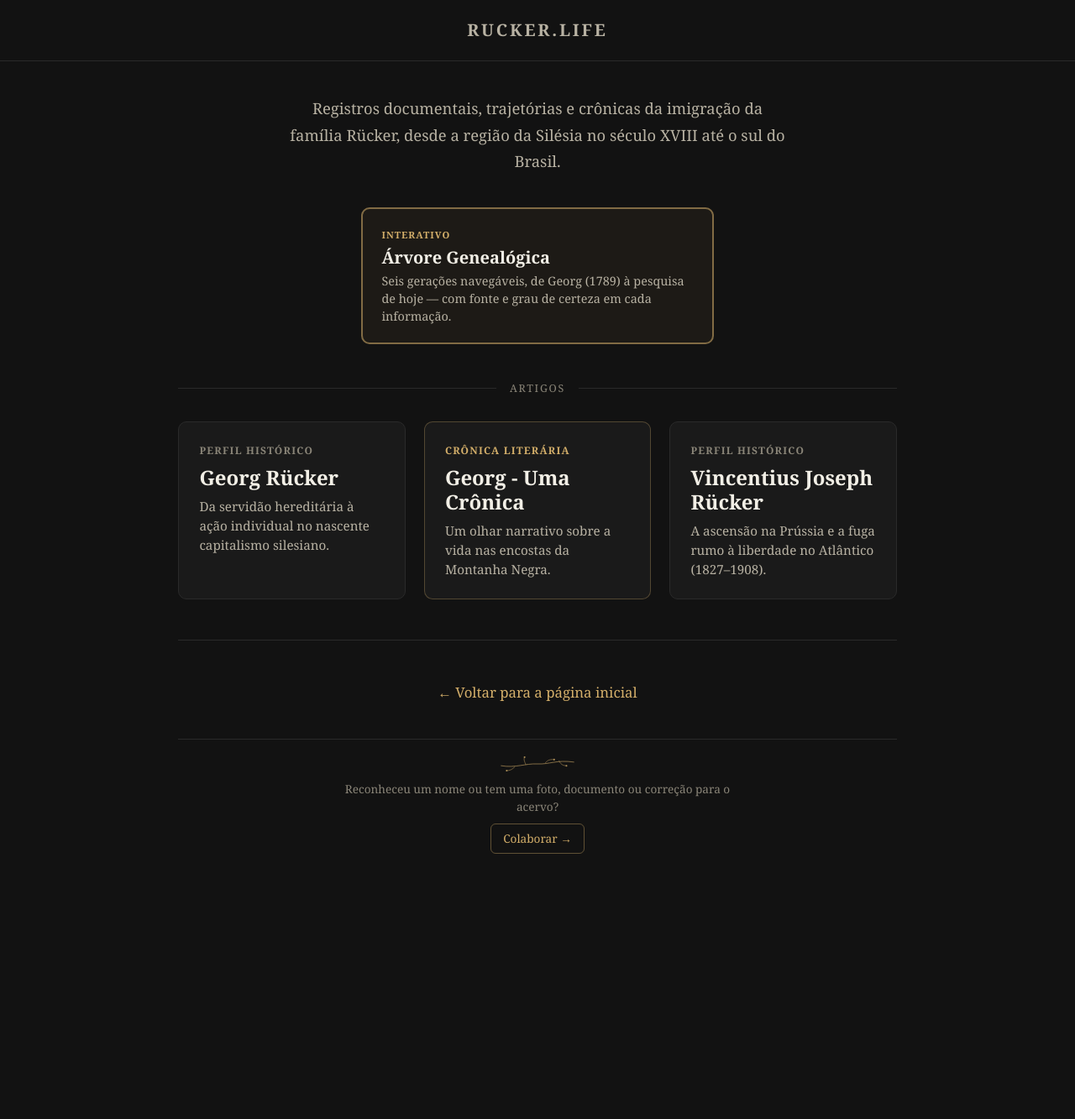
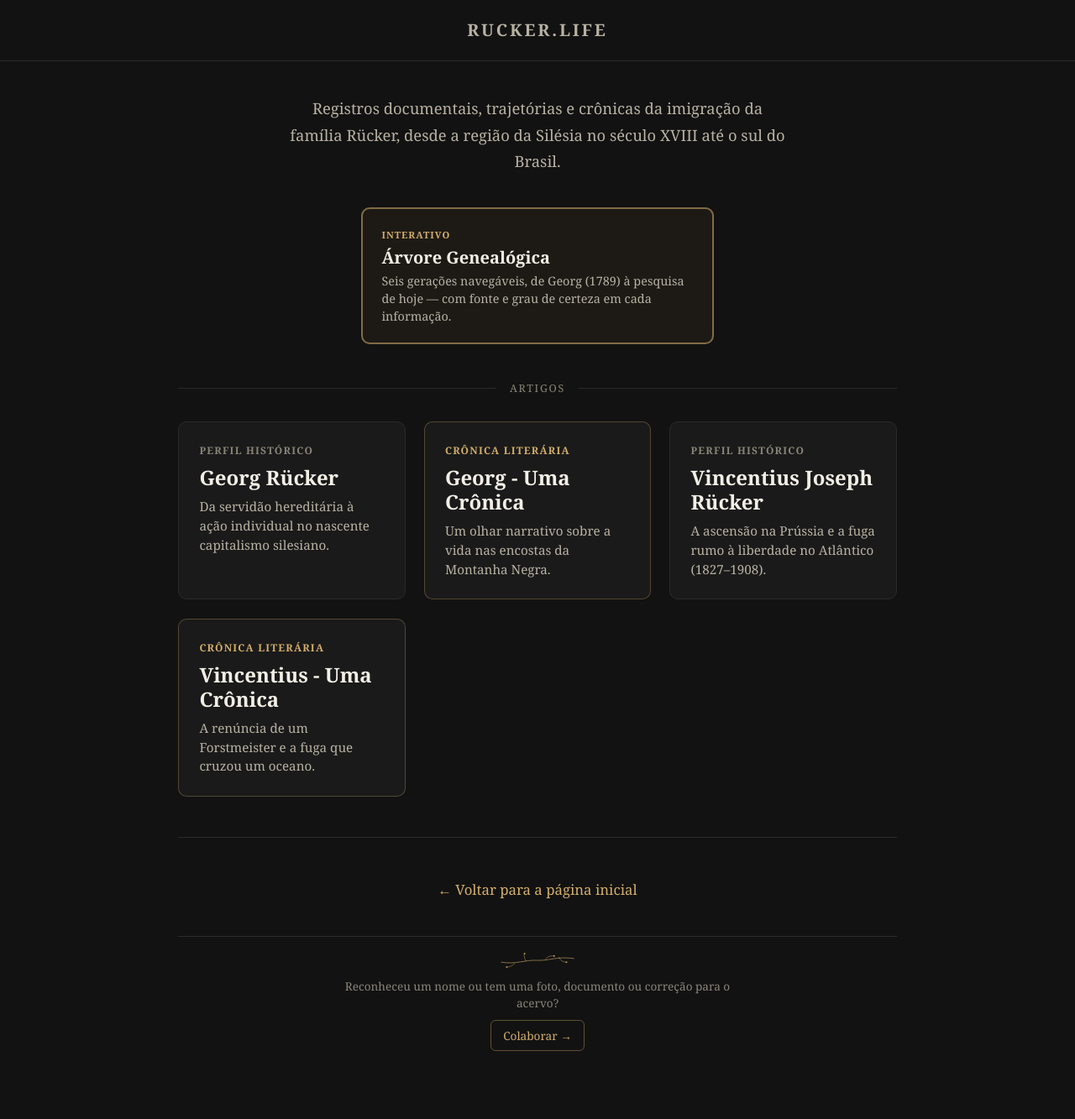
Before and after one commit to frucker-muss/frucker-muss.github.io, a Jekyll site: the page built from familia.html, in a window 1280 px wide. Shown: the whole page at 84% size. Built offline with Jekyll 4.4.1, drawn with Linux system fonts in a browser that asks for light colours; before the commit the page ends 1098 px from its top, so only the background shows below that.

Commit message:
Update familia.html

```diff
--- a/familia.html
+++ b/familia.html
@@ -93,6 +93,13 @@
     <p style="font-size: 0.95rem;">A ascensão na Prússia e a fuga rumo à liberdade no Atlântico (1827–1908).</p>
   </a>
 
+  <!-- Cartão: Vincentius (Crônica) -->
+  <a href="{{ '/familia/vincentius-uma-cronica.html' | relative_url }}" class="card" style="padding: 1.5rem; text-align: left; justify-content: flex-start; border-color: rgba(212, 175, 106, 0.3);">
+    <span style="font-size: 0.75rem; color: #d4af6a; text-transform: uppercase; letter-spacing: 0.1em; margin-bottom: 0.5rem; display: block; font-weight: bold;">Crônica Literária</span>
+    <h3 style="margin-bottom: 0.5rem; font-size: 1.5rem; border: none;">Vincentius - Uma Crônica</h3>
+    <p style="font-size: 0.95rem;">A renúncia de um Forstmeister e a fuga que cruzou um oceano.</p>
+  </a>
+
 </div>
 
 <hr style="margin-top: 3rem; border-color: #2a2a2a;">
```
